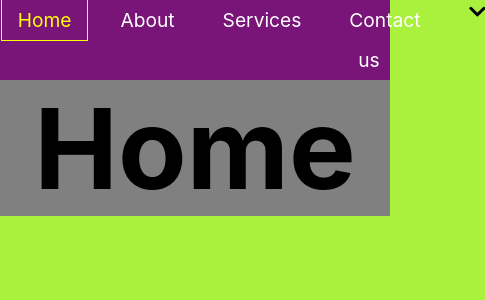
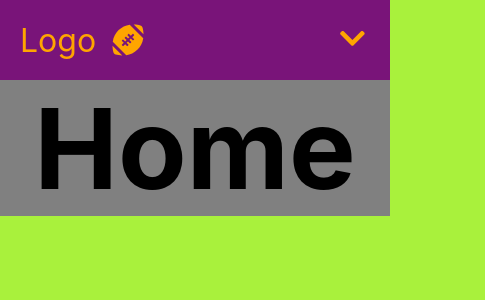
Before and after one commit to jesus1989garcia/responsive-sporty, a React (Create React App) app: page / in a window 390 px wide. Shown: the top 300 px of the page, 485 px wide, since content can reach past the window. Built offline with nearby package versions, Linux system fonts and the light colour scheme.

Commit message:
nav half way done

```diff
--- a/src/components/navbar.js
+++ b/src/components/navbar.js
@@ -20,32 +20,36 @@ function NavBar() {
             Logo
             <i className="fas fa-football-ball"></i>
           </NavLink>
-          <ul className="nav-menu">
+          <ul className={ click ? "nav-menu active" : "nav-menu"}>
+
             <li className="nav-item">
-              <NavLink exact to="/" className="nav-links" activeClassName="active">
+              <NavLink exact to="/" className="nav-links" activeClassName="active" onClick={handleClick}>
                 Home
               </NavLink>
             </li>
             <li className="nav-item">
-              <NavLink exact to="/about" className="nav-links" activeClassName="active">
+              <NavLink exact to="/about" className="nav-links" activeClassName="active" onClick={handleClick}>
                 About
               </NavLink>
             </li>
             <li className="nav-item">
-              <NavLink exact to="/services" className="nav-links" activeClassName="active">
+              <NavLink exact to="/services" className="nav-links" activeClassName="active" onClick={handleClick}>
                 Services
               </NavLink>
             </li>
             <li className="nav-item">
-              <NavLink exact to="/contact-us" className="nav-links" activeClassName="active">
+              <NavLink exact to="/contact-us" className="nav-links" activeClassName="active" onClick={handleClick}>
                 Contact us
               </NavLink>
             </li>
 
           </ul>
+
+
+
           <div className="nav-icon" onClick={ handleClick }>
             {/* <i className={click ? "fas fa-window-close":"fas fa-chevron-down"}></i> */}
-            { !click ? <FontAwesomeIcon icon={faChevronDown}/> : <FontAwesomeIcon icon={faWindowClose}/> }
+            { click ? <FontAwesomeIcon icon={faWindowClose} /> : <FontAwesomeIcon icon={faChevronDown}/> }
           </div>
 
         </div>
--- a/src/navbar.css
+++ b/src/navbar.css
@@ -13,6 +13,7 @@
 .nav-container {
   display: flex;
   justify-content: center;
+  align-items: center;
   width: 100%;
   height: 80px;
   max-width: 1500px;
@@ -71,3 +72,56 @@
   color: yellow;
   border: 1px solid yellow;
 }
+
+.nav-icon {
+  display: none;
+}
+
+@media screen and (max-width: 960px) {
+
+  .nav-menu {
+    display:flex;
+    flex-direction: column;
+    width: 100%;
+    border-top: 1px solid white;
+    position: absolute;
+    top: 80px;
+    left: -110%;
+    opacity: 1;
+    transition: all 0.5 ease;
+  }
+
+  .nav-menu.active {
+    background-color: rgb(121, 20, 121);
+    left: 0px;
+    opacity: 1;
+    transition: all 0.8s ease;
+    z-index: 1;
+  }
+
+  .nav-item .active {
+    color: yellow;
+    border: none;
+  }
+
+  .nav-links {
+    padding: 1.5rem;
+    width: 100%;
+    display: table;;
+  }
+
+  .nav-icon {
+    display: block;
+    position: absolute;
+    top: 0;
+    right: 0;
+    transform: translate(-100%, 60%);
+    font-size: 1.8rem;
+    cursor: pointer;
+    color: orange;
+
+  }
+
+
+
+}
```
